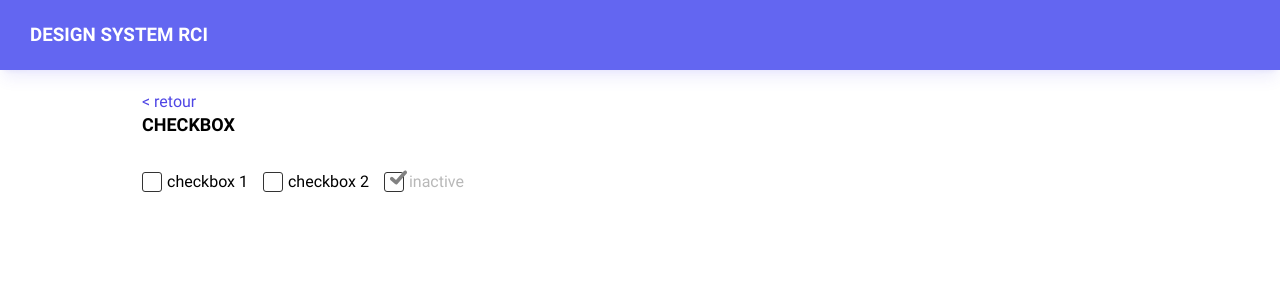
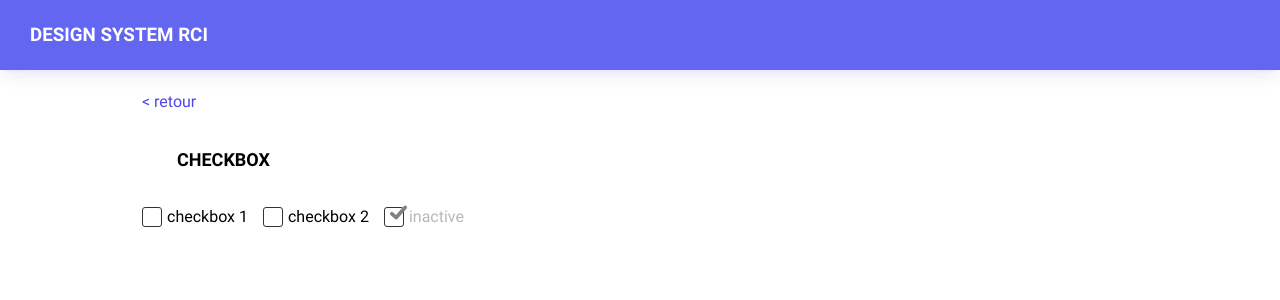
Before and after one commit to elixian/ds-pro, an Angular app: page /components/checkbox in a window 1280 px wide. Shown: the top 300 px of the page. Built offline with nearby package versions, Linux system fonts and the light colour scheme.

Commit message:
correction margin

```diff
--- a/src/app/layouts/checkbox-view/checkbox-view.component.html
+++ b/src/app/layouts/checkbox-view/checkbox-view.component.html
@@ -1,5 +1,5 @@
 
-<h1 class="mb-14">Checkbox</h1>
+<h1 class="m-14">Checkbox</h1>
 <app-checkbox [idInput]="'check_1'" [val]="'v1'" [labelInnerText]="'checkbox 1'"></app-checkbox>
 <app-checkbox [idInput]="'check_2'" [val]="'v2'" [labelInnerText]="'checkbox 2'"></app-checkbox>
 <app-checkbox [idInput]="'check_3'" [val]="'v3'" [labelInnerText]="'inactive'" [isDisabled]="true"></app-checkbox>
```
